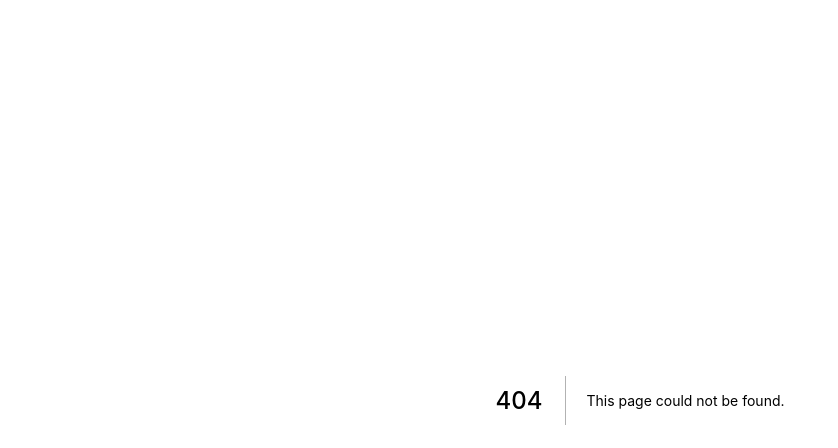
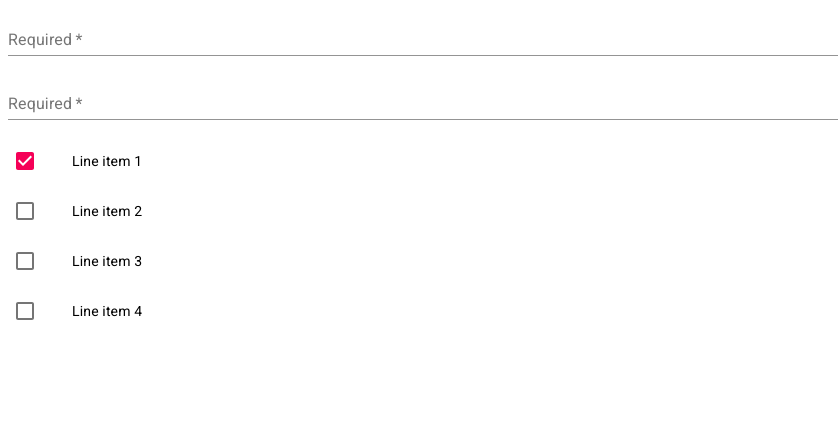
Before and after one commit to idecipher01/Next-To-Do, a Next.js app: page /dashboard/addTodo in a window 1280 px wide. Before the commit this address had no page. Shown: the top 448 px of the page, without its empty margins (0-838 px from the left). Built offline with nearby package versions, Linux system fonts and the light colour scheme.

Commit message:
Todo list

```diff
--- /dev/null
+++ b/pages/_document.js
@@ -0,0 +1,68 @@
+import React from 'react';
+import Document, { Html, Head, Main, NextScript } from 'next/document';
+import { ServerStyleSheets } from '@material-ui/core/styles';
+// import theme from '../src/theme';
+
+export default class MyDocument extends Document {
+  render() {
+    return (
+      <Html lang="en">
+        <Head>
+          {/* PWA primary color */}
+          <meta name="theme-color"/>
+          <link
+            rel="stylesheet"
+            href="https://fonts.googleapis.com/css?family=Roboto:300,400,500,700&display=swap"
+          />
+        </Head>
+        <body>
+          <Main />
+          <NextScript />
+        </body>
+      </Html>
+    );
+  }
+}
+
+// `getInitialProps` belongs to `_document` (instead of `_app`),
+// it's compatible with server-side generation (SSG).
+MyDocument.getInitialProps = async (ctx) => {
+  // Resolution order
+  //
+  // On the server:
+  // 1. app.getInitialProps
+  // 2. page.getInitialProps
+  // 3. document.getInitialProps
+  // 4. app.render
+  // 5. page.render
+  // 6. document.render
+  //
+  // On the server with error:
+  // 1. document.getInitialProps
+  // 2. app.render
+  // 3. page.render
+  // 4. document.render
+  //
+  // On the client
+  // 1. app.getInitialProps
+  // 2. page.getInitialProps
+  // 3. app.render
+  // 4. page.render
+
+  // Render app and page and get the context of the page with collected side effects.
+  const sheets = new ServerStyleSheets();
+  const originalRenderPage = ctx.renderPage;
+
+  ctx.renderPage = () =>
+    originalRenderPage({
+      enhanceApp: (App) => (props) => sheets.collect(<App {...props} />),
+    });
+
+  const initialProps = await Document.getInitialProps(ctx);
+
+  return {
+    ...initialProps,
+    // Styles fragment is rendered after the app and page rendering finish.
+    styles: [...React.Children.toArray(initialProps.styles), sheets.getStyleElement()],
+  };
+};
--- /dev/null
+++ b/pages/dashboard/addTodo.tsx
@@ -0,0 +1,53 @@
+import React from "react";
+import { TextField } from "@material-ui/core";
+import { createStyles, makeStyles, Theme } from "@material-ui/core/styles";
+import { FormControl } from "@material-ui/core";
+
+import TodoList from './todo-list';
+
+const useStyles = makeStyles((theme: Theme) =>
+  createStyles({
+    root: {
+      "& .MuiTextField-root": {
+        margin: theme.spacing(1),
+        // width: "25ch",
+      },
+    },
+  })
+);
+
+const AddTodo = () => {
+  const classes = useStyles();
+  const [checked, setChecked] = React.useState([0]);
+
+  const handleToggle = (value: number) => () => {
+    const currentIndex = checked.indexOf(value);
+    const newChecked = [...checked];
+
+    if (currentIndex === -1) {
+      newChecked.push(value);
+    } else {
+      newChecked.splice(currentIndex, 1);
+    }
+
+    setChecked(newChecked);
+  };
+
+  return (
+    <div>
+      <form className={classes.root} noValidate autoComplete="off">
+        <FormControl fullWidth>
+          <TextField
+            required
+            id="standard-required"
+            label="Required"
+            placeholder="+ Add Task"
+          />
+        </FormControl>
+      </form>
+      <TodoList/>
+    </div>
+  );
+};
+
+export default AddTodo;
--- a/pages/dashboard/todo-list.tsx
+++ b/pages/dashboard/todo-list.tsx
@@ -1,13 +1,20 @@
 import React from "react";
 import { TextField } from "@material-ui/core";
 import { createStyles, makeStyles, Theme } from "@material-ui/core/styles";
+import { FormControl } from "@material-ui/core";
+import List from "@material-ui/core/List";
+import ListItem from "@material-ui/core/ListItem";
+import ListItemIcon from "@material-ui/core/ListItemIcon";
+import ListItemText from "@material-ui/core/ListItemText";
+import Checkbox from "@material-ui/core/Checkbox";
+
 
 const useStyles = makeStyles((theme: Theme) =>
   createStyles({
     root: {
       "& .MuiTextField-root": {
         margin: theme.spacing(1),
-        width: "25ch",
+        // width: "25ch",
       },
     },
   })
@@ -15,17 +22,61 @@ const useStyles = makeStyles((theme: Theme) =>
 
 const TodoList = () => {
   const classes = useStyles();
+  const [checked, setChecked] = React.useState([0]);
+
+  const handleToggle = (value: number) => () => {
+    const currentIndex = checked.indexOf(value);
+    const newChecked = [...checked];
+
+    if (currentIndex === -1) {
+      newChecked.push(value);
+    } else {
+      newChecked.splice(currentIndex, 1);
+    }
+
+    setChecked(newChecked);
+  };
 
   return (
     <div>
       <form className={classes.root} noValidate autoComplete="off">
-        <TextField
-          required
-          id="standard-required"
-          label="Required"
-          defaultValue="Hello World"
-        />
+        <FormControl fullWidth>
+          <TextField
+            required
+            id="standard-required"
+            label="Required"
+            placeholder="+ Add Task"
+          />
+        </FormControl>
       </form>
+      <div>
+        <List className={classes.root}>
+          {[0, 1, 2, 3].map((value) => {
+            const labelId = `checkbox-list-label-${value}`;
+
+            return (
+              <ListItem
+                key={value}
+                role={undefined}
+                dense
+                button
+                onClick={handleToggle(value)}
+              >
+                <ListItemIcon>
+                  <Checkbox
+                    edge="start"
+                    checked={checked.indexOf(value) !== -1}
+                    tabIndex={-1}
+                    disableRipple
+                    inputProps={{ "aria-labelledby": labelId }}
+                  />
+                </ListItemIcon>
+                <ListItemText id={labelId} primary={`Line item ${value + 1}`} />
+              </ListItem>
+            );
+          })}
+        </List>
+      </div>
     </div>
   );
 };
```
Also changed, not shown: pages/dashboard/all-todos.tsx (added, +41 -0 lines), pages/dashboard/completed.tsx (added, +41 -0 lines), pages/dashboard/index.tsx (+7 -8 lines), src/components/sidebar.tsx (+0 -7 lines).
